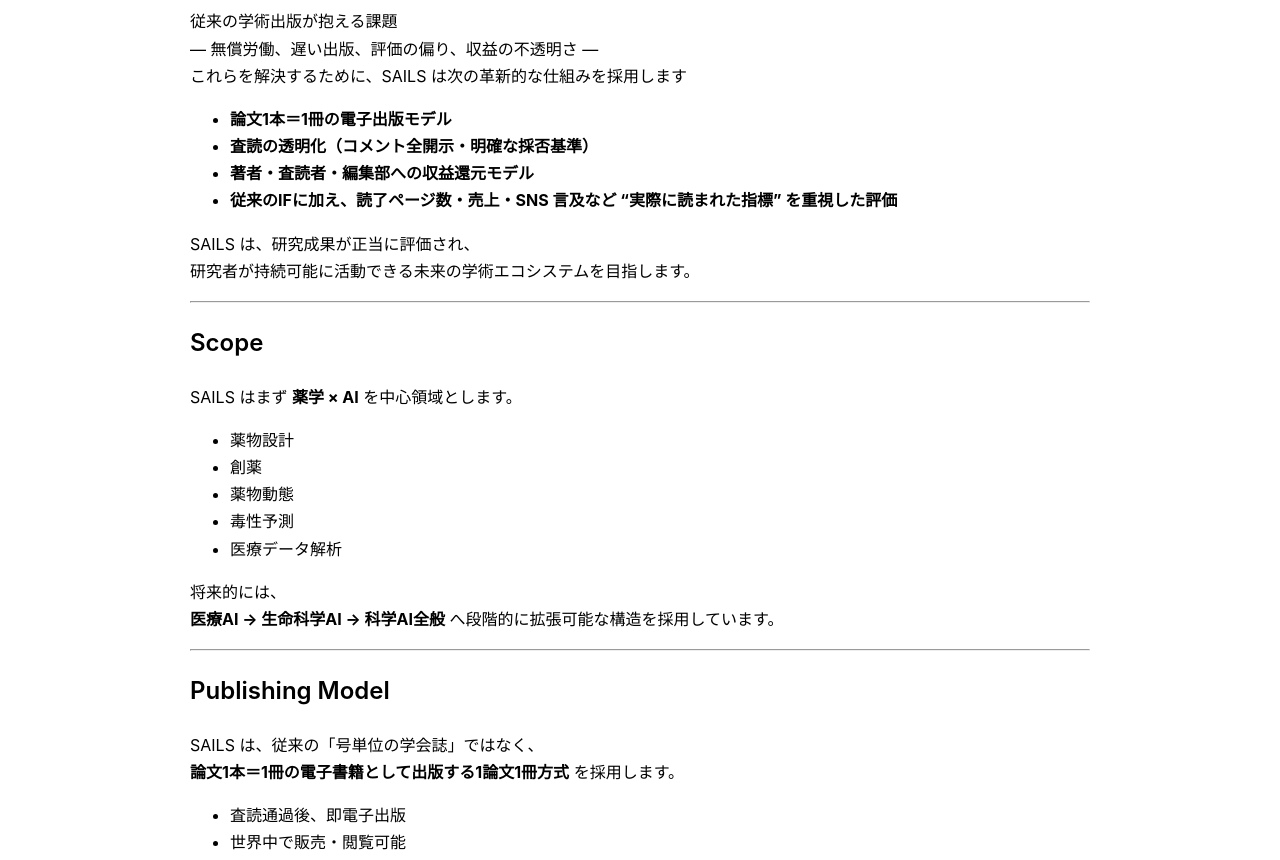
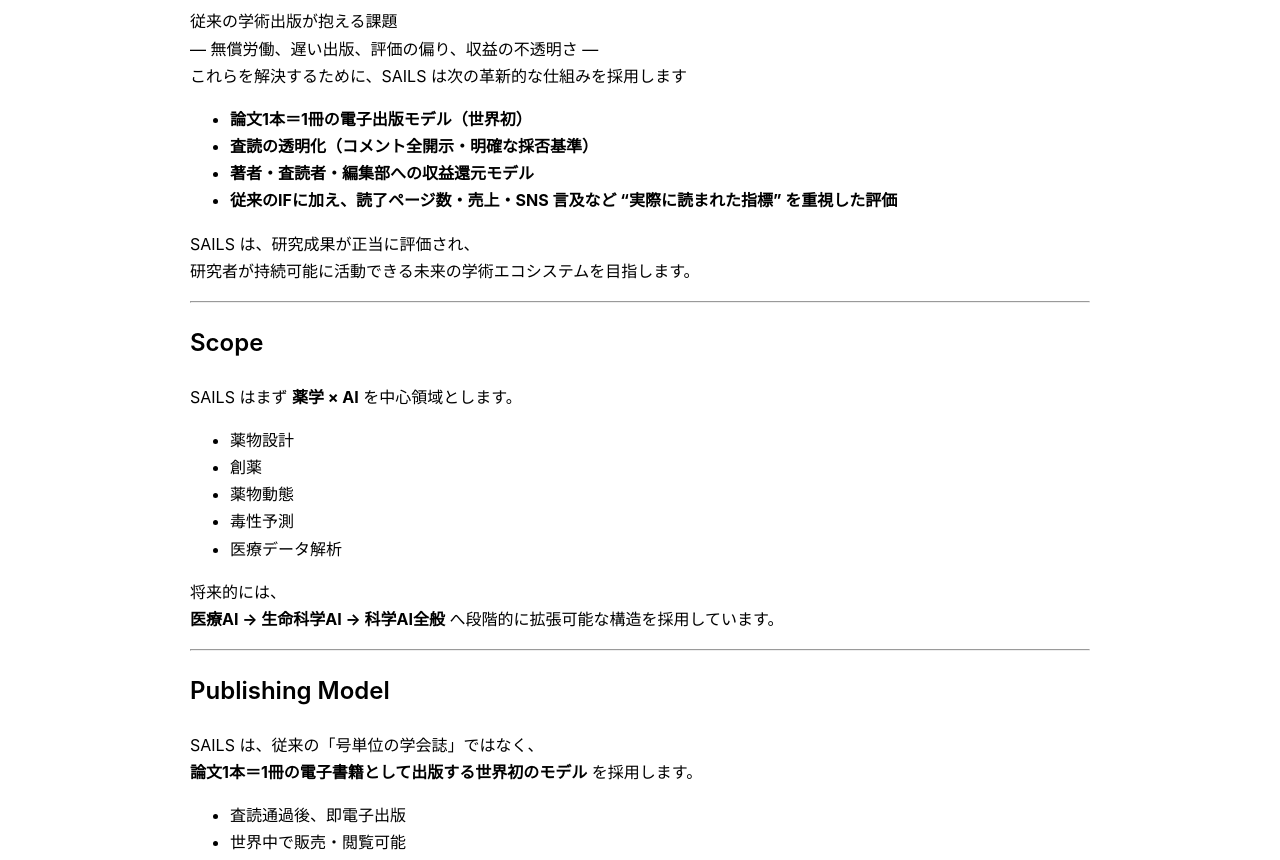
Before and after one commit to sails-journal/sails-journal.github.io, a Jekyll site: the page built from index.md, in a window 1280 px wide. Shown: the part 451-1311 px from the top of the page. Built offline with Jekyll 4.4.1, drawn with Linux system fonts in a browser that asks for light colours.

Commit message:
Update index.md

```diff
--- a/index.md
+++ b/index.md
@@ -20,7 +20,7 @@ AI 技術を活用した医療・生命科学研究の発展を促進し、
 — 無償労働、遅い出版、評価の偏り、収益の不透明さ —
 これらを解決するために、SAILS は次の革新的な仕組みを採用します
 
-- **論文1本＝1冊の電子出版モデル**
+- **論文1本＝1冊の電子出版モデル（世界初）**
 - **査読の透明化（コメント全開示・明確な採否基準）**
 - **著者・査読者・編集部への収益還元モデル**
 - **従来のIFに加え、読了ページ数・売上・SNS 言及など “実際に読まれた指標” を重視した評価**
@@ -48,7 +48,7 @@ SAILS はまず **薬学 × AI** を中心領域とします。
 ## Publishing Model
 
 SAILS は、従来の「号単位の学会誌」ではなく、
-**論文1本＝1冊の電子書籍として出版する1論文1冊方式** を採用します。
+**論文1本＝1冊の電子書籍として出版する世界初のモデル** を採用します。
 
 - 査読通過後、即電子出版
 - 世界中で販売・閲覧可能
```
